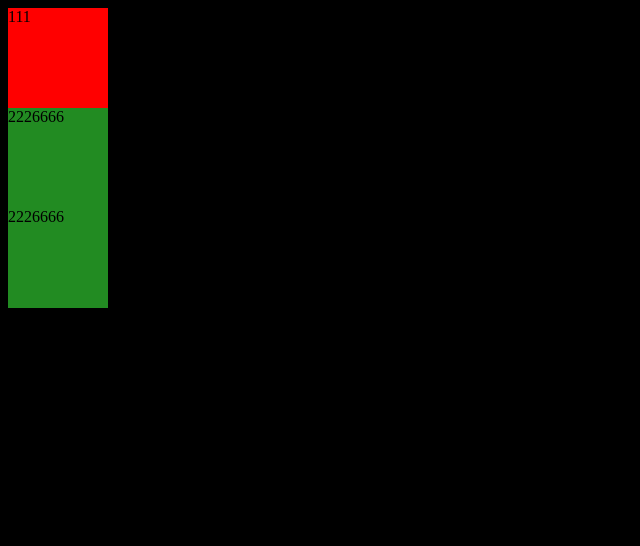
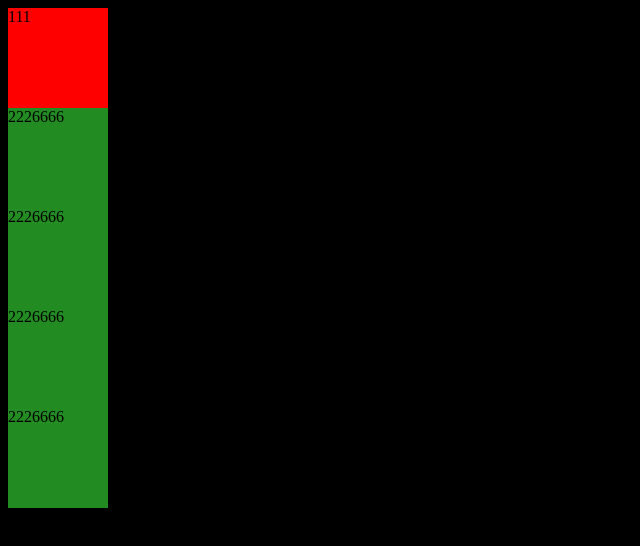
Before and after one commit to gefallener85/testproject, a website: page app/index.html in a window 1280 px wide. Shown: the whole page, without its empty margins (0-640 px from the left). Drawn offline with Linux system fonts and the light colour scheme.

Commit message:
commit 2

```diff
--- a/app/index.html
+++ b/app/index.html
@@ -9,5 +9,7 @@
 <div>111</div>
 <div class="green">2226666</div>
 <div class="green">2226666</div>
+<div class="green">2226666</div>
+<div class="green">2226666</div>
 </body>
 </html>
```
